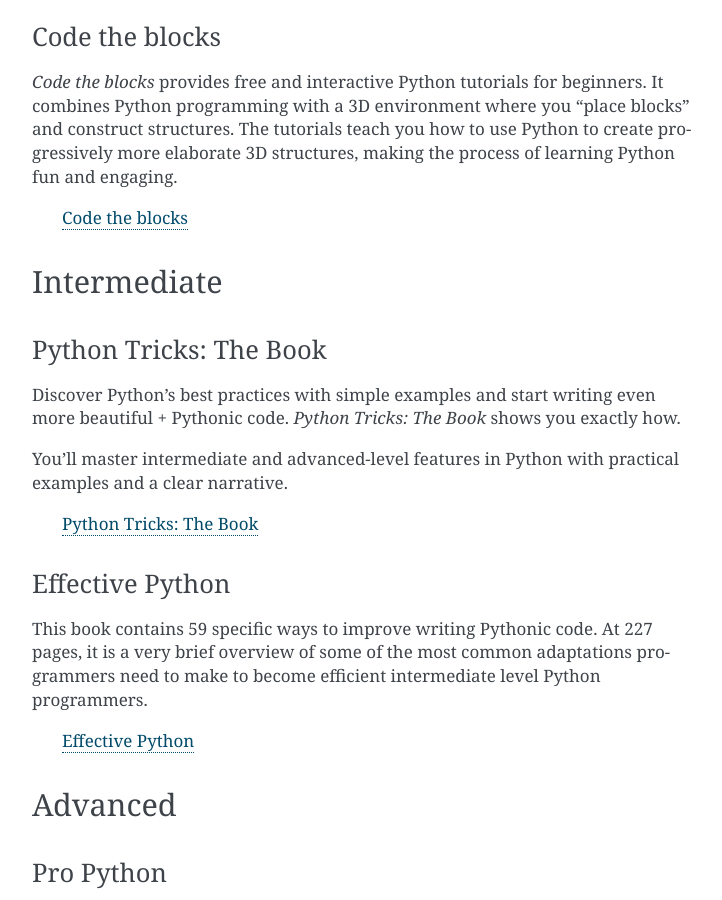
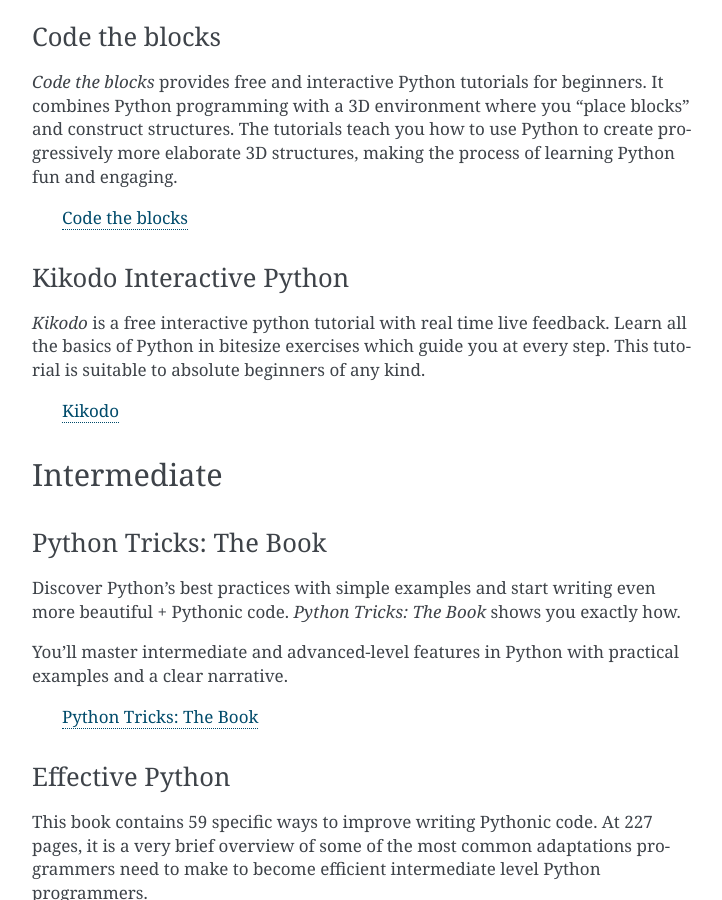
Before and after one commit to realpython/python-guide, a Sphinx documentation site: the page built from docs/intro/learning.rst, in a window 1280 px wide and 900 px high, scrolled down 4603 px. Shown: the whole window, without its empty margins (388-1110 px from the left). Built offline with Sphinx 7.4.7, drawn with Linux system fonts in a browser that asks for light colours; pages that are not in the unit, such as notebooks, are missing from menus; a script that is not in the unit is left out; comment, search, counter and statistics services are not loaded; some of the changed text lies outside the part shown.

Commit message:
added Kikodo tutorial to tutorials list

```diff
--- a/docs/intro/learning.rst
+++ b/docs/intro/learning.rst
@@ -199,6 +199,15 @@
 making the process of learning Python fun and engaging.
 
     `Code the blocks <https://codetheblocks.com/tutorials/introduction>`_
+
+Kikodo Interactive Python
+~~~~~~~~~~~~~~~~~~~~
+
+*Kikodo* is a free interactive python tutorial with real time live feedback.
+Learn all the basics of Python in bitesize exercises which guide you at every step.
+This tutorial is suitable to absolute beginners of any kind.
+
+    `Kikodo <https://www.kikodo.io>`_
 
 
 ************
```
